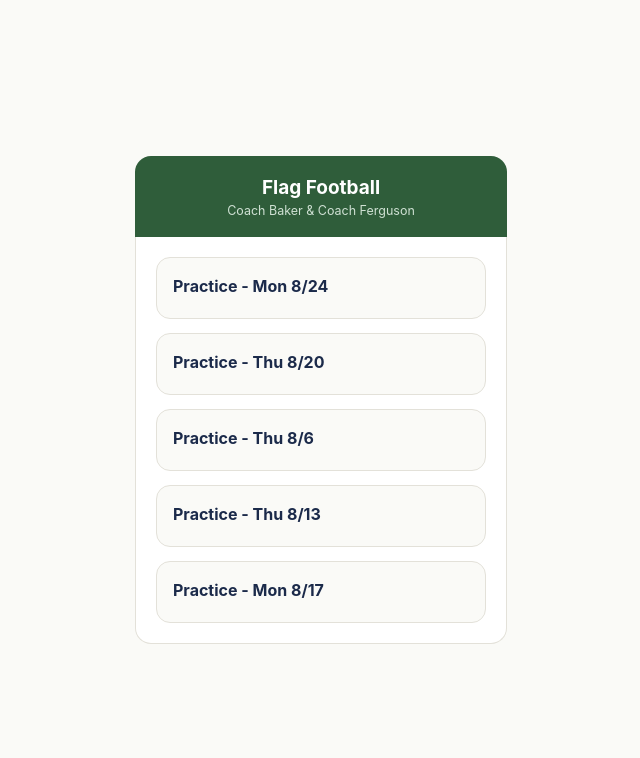
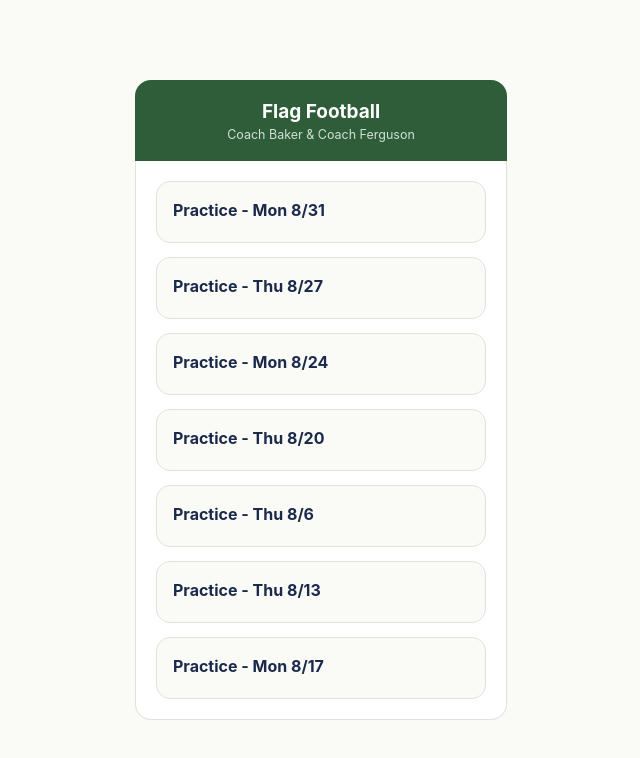
Before and after one commit to rlbaker87/Flag-Football-App, a plain HTML site: page index.html in a window 1280 px wide. Shown: the whole page, without its empty margins (319-959 px from the left). Drawn offline with Linux system fonts and the light colour scheme.

Commit message:
Update index.html

```diff
--- a/index.html
+++ b/index.html
@@ -46,6 +46,12 @@
     <p>Coach Baker &amp; Coach Ferguson</p>
   </div>
   <div class="cards">
+    <a class="app-btn" href="Practice_0831_Runner_App.html">
+      <div class="app-title">Practice - Mon 8/31</div>
+    </a>
+    <a class="app-btn" href="Practice_0827_Runner_App.html">
+      <div class="app-title">Practice - Thu 8/27</div>
+    </a>
     <a class="app-btn" href="Practice_0824_Runner_App.html">
       <div class="app-title">Practice - Mon 8/24</div>
     </a>
```
